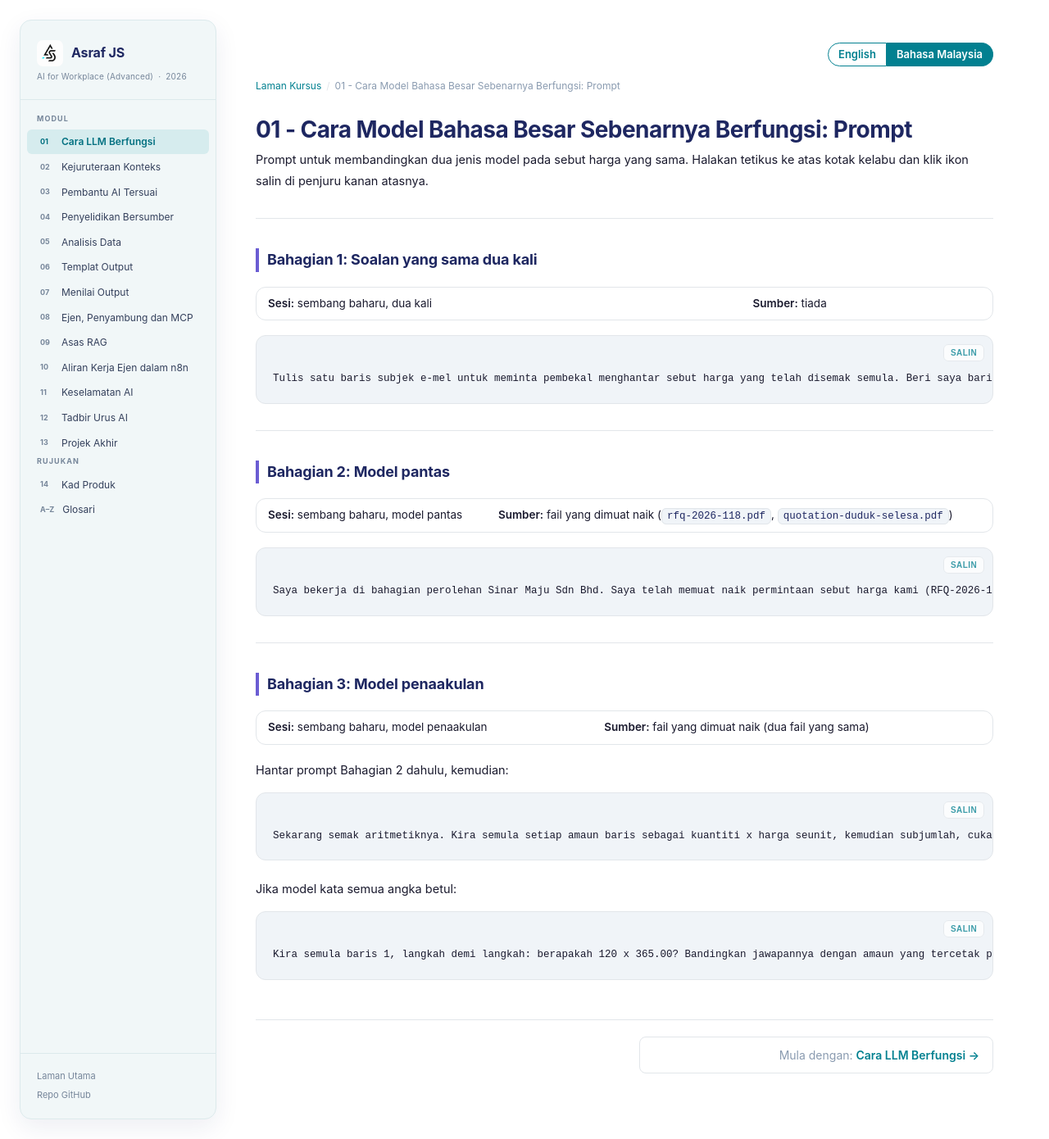
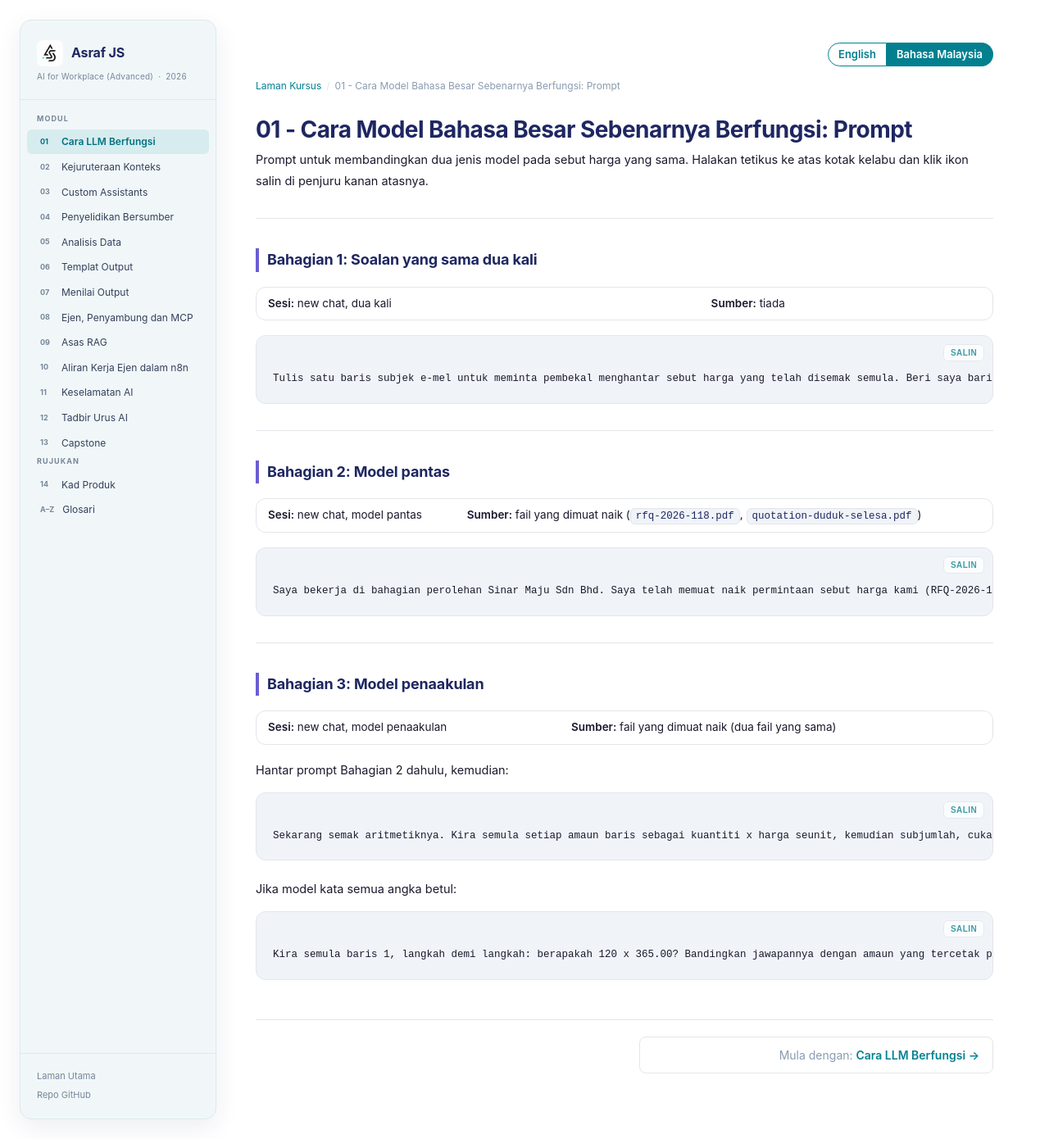
Before and after one commit to Asraf-JS/AI-for-Workplace-Advanced, a Jekyll site: the page built from ms/01-how-llms-behave/prompts.md, in a window 1280 px wide and 1390 px high. Shown: the whole window at 82% size. Built offline with Jekyll 4.4.1, drawn with Linux system fonts in a browser that asks for light colours; our own code applies the rules of GitHub Pages for plain Markdown files.

Commit message:
Keep prompt, new chat, lab, grand total and two sidebar names in English
Co-Authored-By: Claude Opus 5.5 <noreply@anthropic.com>
Claude-Session: https://claude.ai/code/session_01F3jTzTeVDh4aZxEw8vbSHh

````diff
--- a/_data/nav.yml
+++ b/_data/nav.yml
@@ -3,7 +3,7 @@
 modules:
   - { url: "/01-how-llms-behave/", num: "01", en: "How LLMs Behave", ms: "Cara LLM Berfungsi" }
   - { url: "/02-context-engineering/", num: "02", en: "Context Engineering", ms: "Kejuruteraan Konteks" }
-  - { url: "/03-custom-assistants/", num: "03", en: "Custom Assistants", ms: "Pembantu AI Tersuai" }
+  - { url: "/03-custom-assistants/", num: "03", en: "Custom Assistants", ms: "Custom Assistants" }
   - { url: "/04-grounded-research/", num: "04", en: "Grounded Research", ms: "Penyelidikan Bersumber" }
   - { url: "/05-data-analysis/", num: "05", en: "Data Analysis", ms: "Analisis Data" }
   - { url: "/06-output-templates/", num: "06", en: "Output Templates", ms: "Templat Output" }
@@ -13,7 +13,7 @@ modules:
   - { url: "/10-n8n-agent-workflow/", num: "10", en: "Agent Workflow in n8n", ms: "Aliran Kerja Ejen dalam n8n" }
   - { url: "/11-ai-security/", num: "11", en: "AI Security", ms: "Keselamatan AI" }
   - { url: "/12-ai-governance/", num: "12", en: "AI Governance", ms: "Tadbir Urus AI" }
-  - { url: "/13-capstone/", num: "13", en: "Capstone", ms: "Projek Akhir" }
+  - { url: "/13-capstone/", num: "13", en: "Capstone", ms: "Capstone" }
 reference:
   - { url: "/14-product-cards/", num: "14", en: "Product Cards", ms: "Kad Produk", except: "glossary" }
   - { url: "/14-product-cards/glossary.html", num: "A&ndash;Z", en: "Glossary", ms: "Glosari", match: "glossary" }
--- a/ms/01-how-llms-behave/prompts.md
+++ b/ms/01-how-llms-behave/prompts.md
@@ -6,7 +6,7 @@ Prompt untuk membandingkan dua jenis model pada sebut harga yang sama. Halakan t
 
 ## Bahagian 1: Soalan yang sama dua kali
 
-**Sesi:** sembang baharu, dua kali | **Sumber:** tiada
+**Sesi:** new chat, dua kali | **Sumber:** tiada
 
 ```
 Tulis satu baris subjek e-mel untuk meminta pembekal menghantar sebut harga yang telah disemak semula. Beri saya baris subjek itu sahaja.
@@ -16,22 +16,22 @@ Tulis satu baris subjek e-mel untuk meminta pembekal menghantar sebut harga yang
 
 ## Bahagian 2: Model pantas
 
-**Sesi:** sembang baharu, model pantas | **Sumber:** fail yang dimuat naik (`rfq-2026-118.pdf`, `quotation-duduk-selesa.pdf`)
+**Sesi:** new chat, model pantas | **Sumber:** fail yang dimuat naik (`rfq-2026-118.pdf`, `quotation-duduk-selesa.pdf`)
 
 ```
-Saya bekerja di bahagian perolehan Sinar Maju Sdn Bhd. Saya telah memuat naik permintaan sebut harga kami (RFQ-2026-118) dan sebut harga daripada seorang pembekal. Ringkaskan sebut harga itu dalam lima poin: pembekal, jumlah besar, tempoh sah, jaminan dan terma pembayaran. Kemudian beritahu saya dalam satu ayat sama ada sebut harga itu memenuhi RFQ.
+Saya bekerja di bahagian perolehan Sinar Maju Sdn Bhd. Saya telah memuat naik permintaan sebut harga kami (RFQ-2026-118) dan sebut harga daripada seorang pembekal. Ringkaskan sebut harga itu dalam lima poin: pembekal, grand total, tempoh sah, jaminan dan terma pembayaran. Kemudian beritahu saya dalam satu ayat sama ada sebut harga itu memenuhi RFQ.
 ```
 
 ---
 
 ## Bahagian 3: Model penaakulan
 
-**Sesi:** sembang baharu, model penaakulan | **Sumber:** fail yang dimuat naik (dua fail yang sama)
+**Sesi:** new chat, model penaakulan | **Sumber:** fail yang dimuat naik (dua fail yang sama)
 
 Hantar prompt Bahagian 2 dahulu, kemudian:
 
 ```
-Sekarang semak aritmetiknya. Kira semula setiap amaun baris sebagai kuantiti x harga seunit, kemudian subjumlah, cukai dan jumlah besar. Tunjukkan jalan kira dalam jadual dan bandingkan setiap angka dengan angka yang tercetak dalam sebut harga.
+Sekarang semak aritmetiknya. Kira semula setiap amaun baris sebagai kuantiti x harga seunit, kemudian subjumlah, cukai dan grand total. Tunjukkan jalan kira dalam jadual dan bandingkan setiap angka dengan angka yang tercetak dalam sebut harga.
 ```
 
 Jika model kata semua angka betul:
--- a/ms/index.md
+++ b/ms/index.md
@@ -48,17 +48,17 @@ Setiap makmal ditulis sebagai tugasan yang tidak terikat pada satu alat, dengan
 | Claude | Pelan percuma dan berbayar |
 | Gemini | Percuma dan Google Workspace |
 
-Makmal yang memerlukan alat tambahan menggunakan pilihan percuma: Gemini Notebook, dahulunya NotebookLM (akaun Google), dan n8n (akaun percubaan). [Kad produk](../14-product-cards/) menerangkan cara membuat setiap makmal dalam alat anda.
+Lab yang memerlukan alat tambahan menggunakan pilihan percuma: Gemini Notebook, dahulunya NotebookLM (akaun Google), dan n8n (akaun percubaan). [Kad produk](../14-product-cards/) menerangkan cara membuat setiap lab dalam alat anda.
 
 ---
 
 ## Modul
 
-| # | Modul | Prompt | Makmal | Masa |
+| # | Modul | Prompt | Lab | Masa |
 |---|---|---|---|---|
 | 01 | [Cara Model Bahasa Besar Sebenarnya Berfungsi](./01-how-llms-behave/) | [Prompt](./01-how-llms-behave/prompts.md) | Bandingkan analisis sebut harga pada dua jenis model | 40 min |
 | 02 | [Kejuruteraan Konteks dan Output Berstruktur](../02-context-engineering/) (EN) | [Prompts](../02-context-engineering/prompts.md) | Rantaian prompt tiga langkah dengan output Markdown | 50 min |
-| 03 | [Membina Pembantu AI Tersuai](../03-custom-assistants/) (EN) | [Prompts](../03-custom-assistants/prompts.md) | Pengesah Sebut Harga Perolehan | 70 min |
+| 03 | [Membina Custom AI Assistant](../03-custom-assistants/) (EN) | [Prompts](../03-custom-assistants/prompts.md) | Pengesah Sebut Harga Perolehan | 70 min |
 | 04 | [Penyelidikan Bersumber dan Jawapan Berasaskan Sumber](../04-grounded-research/) (EN) | [Prompts](../04-grounded-research/prompts.md) | Buku nota pengetahuan polisi dengan semakan petikan | 55 min |
 | 05 | [Analisis Data Lanjutan dengan AI](../05-data-analysis/) (EN) | [Prompts](../05-data-analysis/prompts.md) | Analisis sejarah pembelian | 55 min |
 | 06 | [Mengawal Output dengan Templat Word dan PowerPoint](../06-output-templates/) (EN) | [Prompts](../06-output-templates/prompts.md) | Memo kelulusan dan dek daripada templat syarikat | 60 min |
@@ -68,14 +68,14 @@ Makmal yang memerlukan alat tambahan menggunakan pilihan percuma: Gemini Noteboo
 | 10 | [Membina Aliran Kerja Ejen AI dalam n8n](../10-n8n-agent-workflow/) (EN) | [Prompts](../10-n8n-agent-workflow/prompts.md) | Aliran kerja kelulusan sebut harga dengan kelulusan manusia | 90 min |
 | 11 | [Keselamatan AI untuk Pengamal](../11-ai-security/) (EN) | [Prompts](../11-ai-security/prompts.md) | Pusingan cuba pecahkan: arahan tersembunyi | 45 min |
 | 12 | [Tadbir Urus AI dalam Konteks Malaysia](../12-ai-governance/) (EN) | [Prompts](../12-ai-governance/prompts.md) | Peraturan AI jabatan dan daftar penggunaan AI | 45 min |
-| 13 | [Projek Akhir](../13-capstone/) (EN) | [Prompts](../13-capstone/prompts.md) | Reka bentuk dan bentangkan aliran kerja AI | 90 min |
+| 13 | [Capstone Project](../13-capstone/) (EN) | [Prompts](../13-capstone/prompts.md) | Reka bentuk dan bentangkan aliran kerja AI | 90 min |
 | 14 | [Kad Produk](../14-product-cards/) (EN) |  | Cara membuat langkah biasa dalam Copilot, ChatGPT, Claude dan Gemini | Kendiri |
 
 ---
 
 ## Data Sampel
 
-Semua data makmal dalam repositori ini adalah rekaan. Setiap modul yang memerlukan fail ada `sample-files.zip` dalam foldernya, dibuat daripada data sintetik untuk syarikat rekaan Sinar Maju Sdn Bhd. [Fail sampel](../06-output-templates/sample-files/) Modul 06 mengandungi templat Word dan PowerPoint.
+Semua data lab dalam repositori ini adalah rekaan. Setiap modul yang memerlukan fail ada `sample-files.zip` dalam foldernya, dibuat daripada data sintetik untuk syarikat rekaan Sinar Maju Sdn Bhd. [Fail sampel](../06-output-templates/sample-files/) Modul 06 mengandungi templat Word dan PowerPoint.
 
 Tolong jangan muat naik data sebenar syarikat, pelanggan atau peribadi ke dalam mana-mana alat AI semasa kelas, melainkan organisasi anda telah meluluskan alat itu untuk tujuan tersebut.
 
````
Also changed, not shown: other parts of ms/index.md (+2 -2 lines), CLAUDE.md (+1 -1 lines), ms/01-how-llms-behave/README.md (+21 -21 lines).
